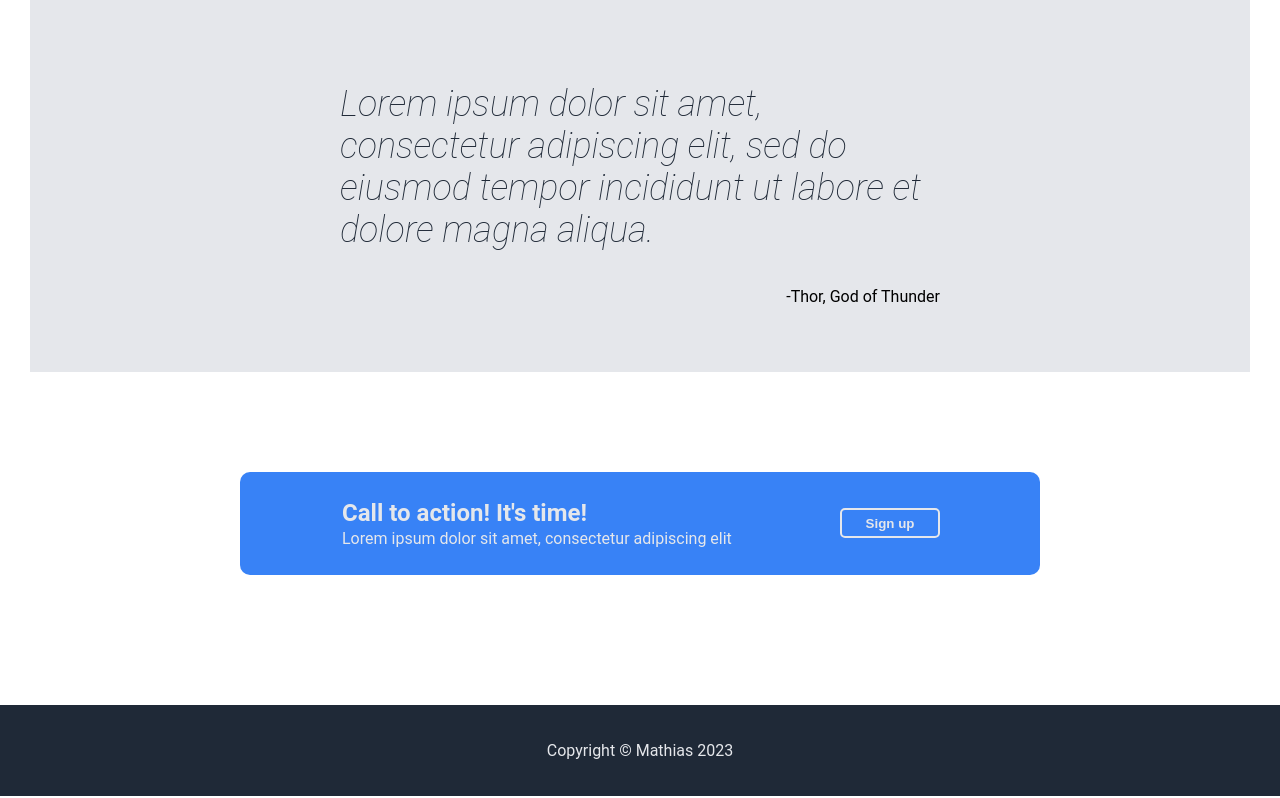
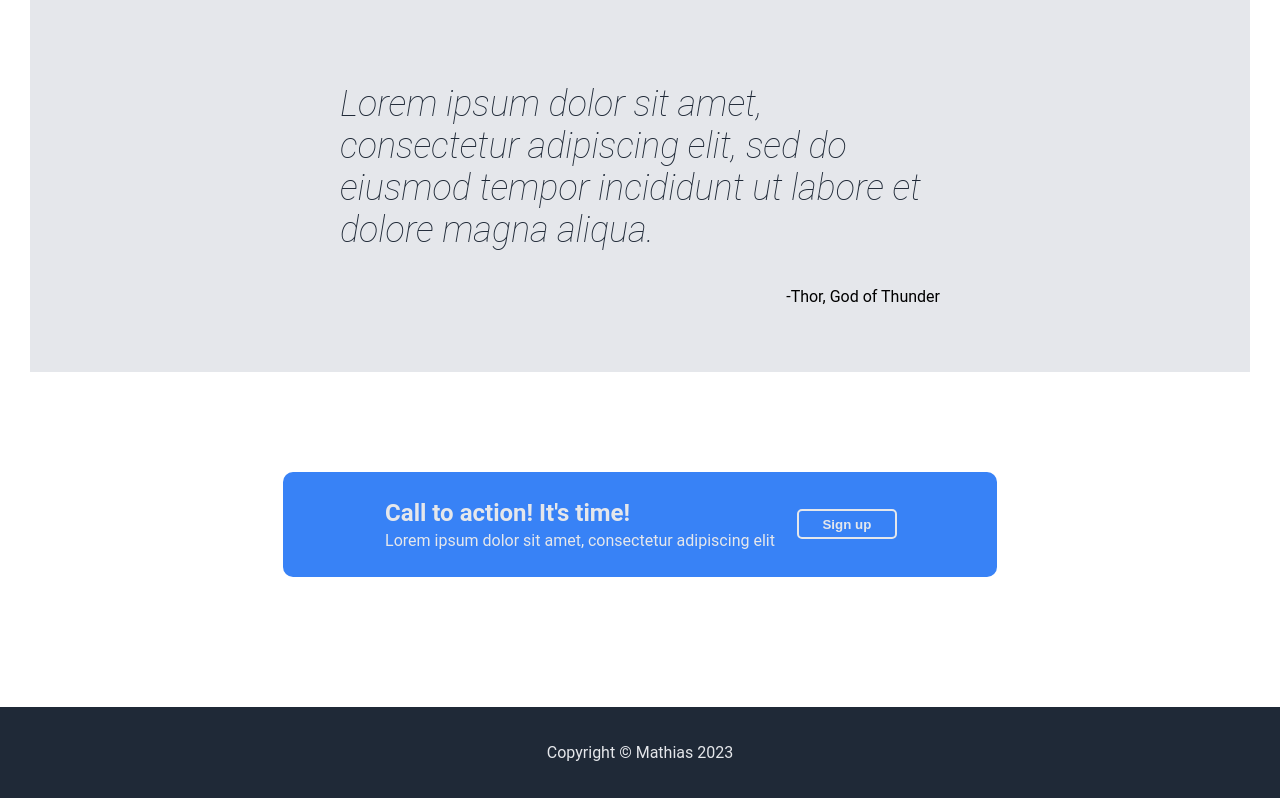
Before and after one commit to mathias56k/odin-LandingPage, a plain HTML site: page index.html in a window 1280 px wide. Shown: the part 1081-1879 px from the top of the page. Drawn offline with Linux system fonts and the light colour scheme.

Commit message:
Fixed CTA Fixed the Call to Action section on flexing, also accepted the failure to get the quote section to be from one side to other and to be honest it looks better this way.

```diff
--- a/index.html
+++ b/index.html
@@ -62,6 +62,7 @@
         </div>
 
 <!-- Call to Action -->
+    <div class="cta-out">
             <div class="cta">
                 <div class="cta-in">
                     <div class="cta-text">
@@ -74,7 +75,7 @@
                 </div>
             </div>
         </div>
-
+    </div>
 <!-- Footer -->
     <div class="footer">
         <p>Copyright © Mathias 2023</p>
--- a/styles.css
+++ b/styles.css
@@ -129,7 +129,7 @@ ul {
 }
 
 .quote-in {
-    padding: 50px 30px;
+    padding: 50px 50px;
 }
 
 .quote-text {
@@ -165,8 +165,12 @@ ul {
 }
 
 .cta-text {
+    display: flex;
+    flex-direction: column;
     text-align: left;
-    width: 500px;
+    min-width: 180px;
+    max-width: 500px;
+    padding-right: 20px;
 }
 
 .cta-title,
```
Lines whose indentation alone changed are shown as unchanged.
